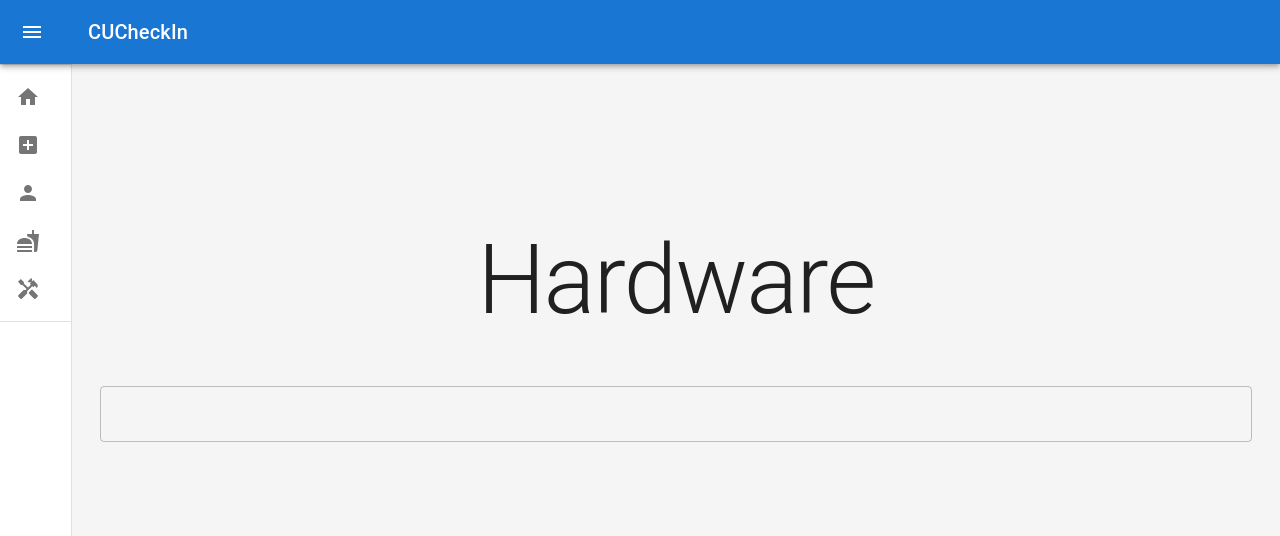
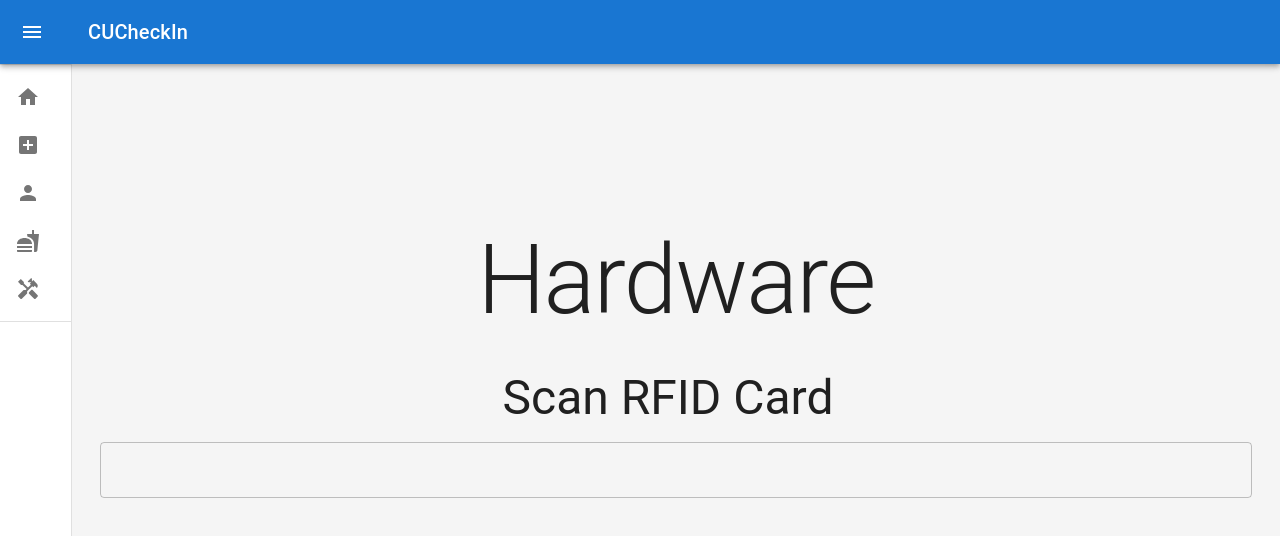
Before and after one commit to CUHackers/CheckInV3, a React (Create React App) app in the folder client/: page /hardware in a window 1280 px wide. Shown: the top 536 px of the page. Built offline with nearby package versions, Linux system fonts and the light colour scheme; the HTML template or start-up script is replaced by a standard one.

Commit message:
Some UI tweaks

```diff
--- a/client/src/component/Checkin.js
+++ b/client/src/component/Checkin.js
@@ -54,6 +54,9 @@ const Checkin = () => {
                                     setNewuser(false);
                                 }
                             })
+                        } else {
+                            message.current = 'Name not found. Check spelling.'
+                            handleOpen();
                         }
                     }
                 })
--- a/client/src/component/Hardware.js
+++ b/client/src/component/Hardware.js
@@ -128,6 +128,12 @@ const Hardware = () => {
                         </Grid>
                     </Fragment>
                 }
+                <Typography
+                    variant="h3"
+                    style={{ textAlign: "center" }}
+                >
+                    Scan RFID Card
+                </Typography>
                 <Grid item xs={12} md={6}>
                     <TextField
                         fullWidth
--- a/client/src/component/Meal.js
+++ b/client/src/component/Meal.js
@@ -96,7 +96,8 @@ const Meal = () => {
                         }
                     }
                 } else {
-                    console.log('User not found');
+                    message.current = 'ID does not exist in the database'
+                    handleOpen();
                 }
             })
         }
```
Lines whose indentation alone changed are shown as unchanged.
